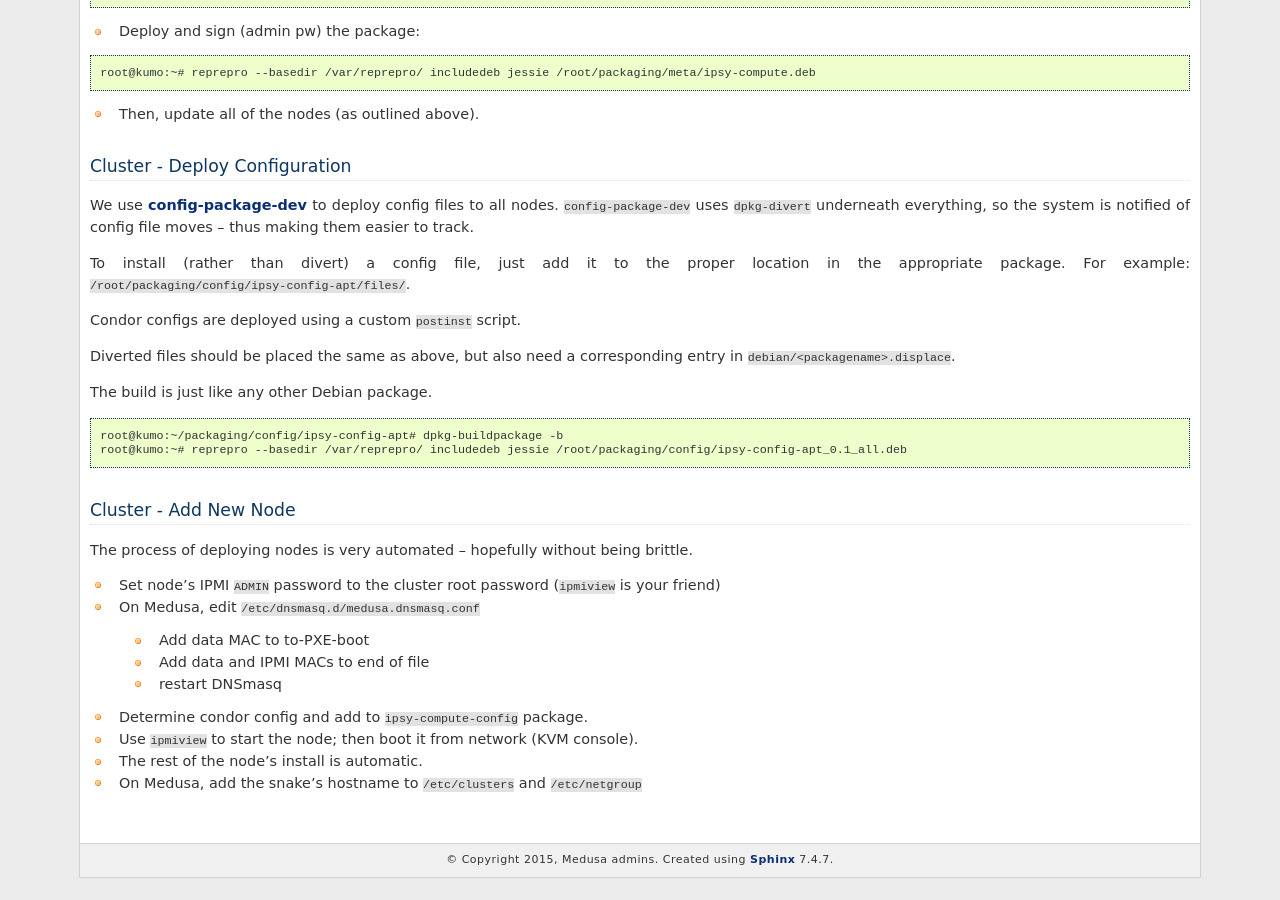
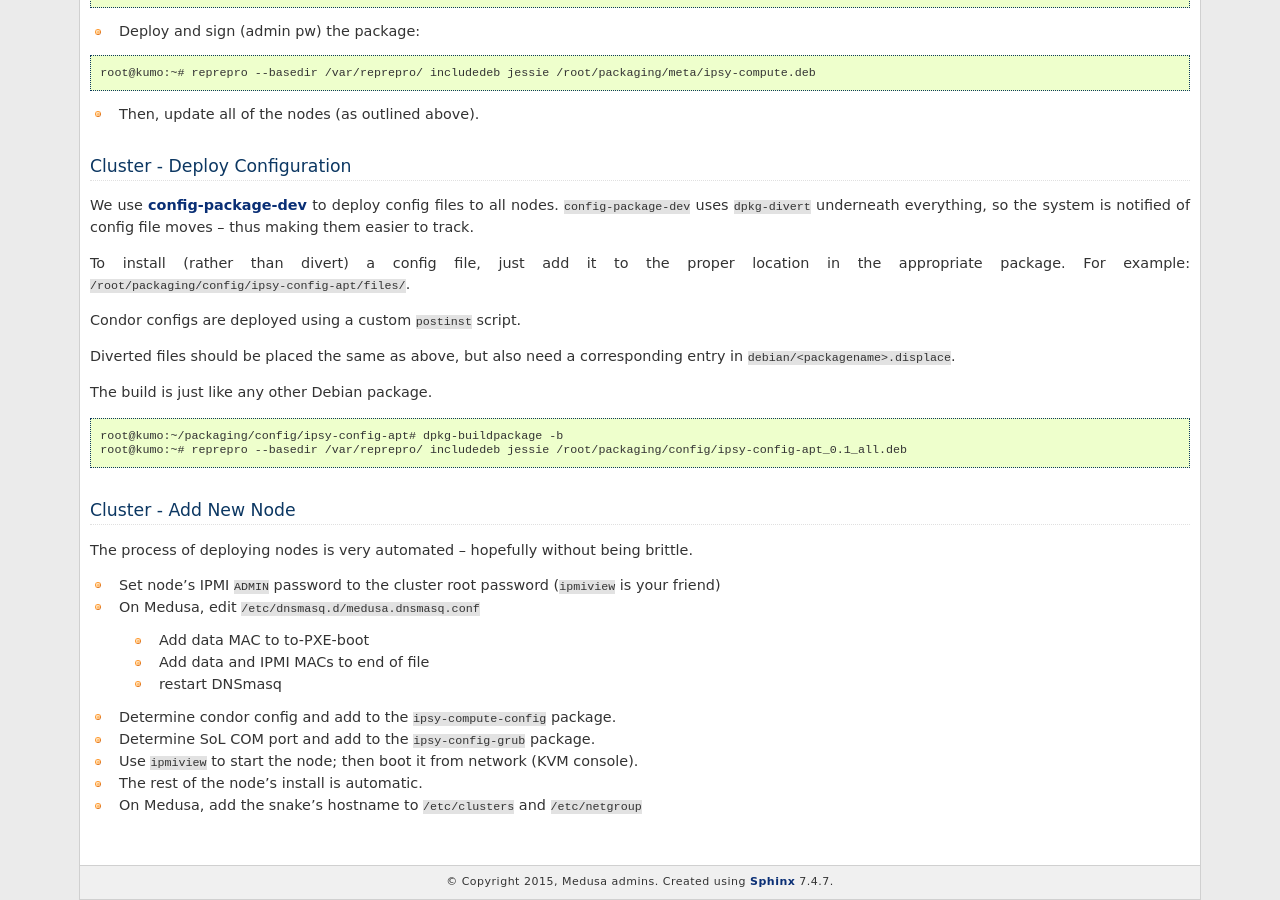
Before and after one commit to psychoinformatics-de/ipsy-docs, a Sphinx documentation site: the page built from source/internal/common_tasks.rst, in a window 1280 px wide and 900 px high, scrolled down 3259 px. Built offline with Sphinx 7.4.7, drawn with Linux system fonts in a browser that asks for light colours; formulas are drawn with MathJax 3; before the commit the page ends 4137 px from its top, so only the background shows below that.

Commit message:
Update new node checklist

```diff
--- a/source/internal/common_tasks.rst
+++ b/source/internal/common_tasks.rst
@@ -213,7 +213,8 @@ The process of deploying nodes is very automated -- hopefully without being brit
  - Add data and IPMI MACs to end of file
  - restart DNSmasq
 
-* Determine condor config and add to ``ipsy-compute-config`` package.
+* Determine condor config and add to the ``ipsy-compute-config`` package.
+* Determine SoL COM port and add to the ``ipsy-config-grub`` package.
 * Use ``ipmiview`` to start the node; then boot it from network (KVM console).
 * The rest of the node's install is automatic.
 * On Medusa, add the snake's hostname to ``/etc/clusters`` and ``/etc/netgroup``
```
